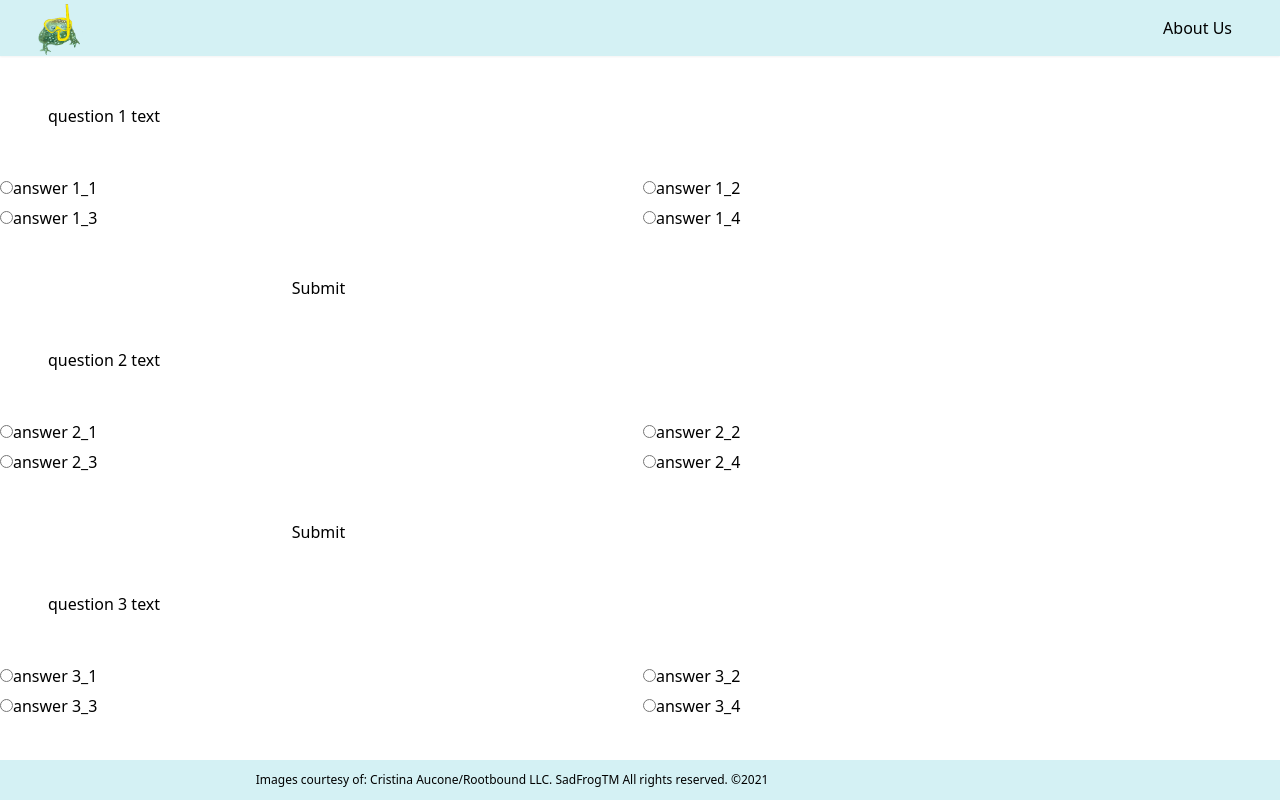
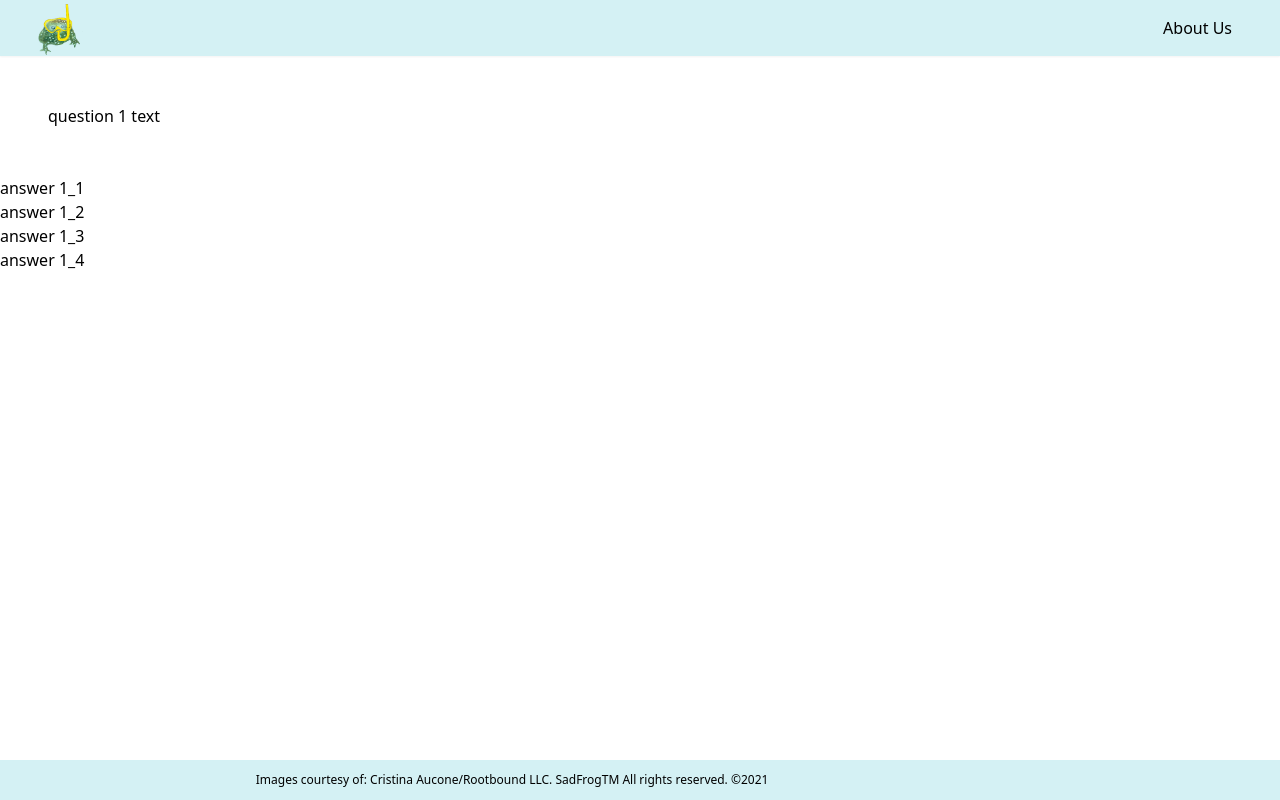
Before and after one commit to The-Road-to-Code/Toadally-Legit-Quiz, a React (Create React App) app: page /quiz in a window 1280 px wide. Built offline with nearby package versions, Linux system fonts and the light colour scheme.

Commit message:
working quiz with results redirect

```diff
--- a/src/components/Quiz/Answers.jsx
+++ b/src/components/Quiz/Answers.jsx
@@ -1,40 +1,31 @@
-import PropTypes from 'prop-types';
-import React from 'react';
-// import useQuiz from '../../hooks/useQuiz';
-import RadioOption from './RadioOption';
+// import PropTypes from 'prop-types';
+// import React from 'react';
+// // import useQuiz from '../../hooks/useQuiz';
+// import RadioOption from './RadioOption';
 
-function Answers({ values, toadValues }) {
-    // const { handleChange, handleSubmit } = useQuiz();
+// function Answers({ values, toadValues }) {
+//     // const { handleChange, handleSubmit } = useQuiz();
 
-    const handleSubmit = (e) => {
-        e.preventDefault();
-        console.log('submitted');
-    };
+//     const handleSubmit = (e) => {
+//         e.preventDefault();
+//         console.log('submitted');
+//     };
 
-    const handleAnswer = (e) => {
-        const { name, value } = e.target;
-        console.log('selectedAnswer: ', `${name}: ${value}`);
-        console.log('Option: ', e.target);
-    };
+//     const handleAnswer = (e) => {
+//         const { name, value } = e.target;
+//         console.log('selectedAnswer: ', `${name}: ${value}`);
+//         console.log('Option: ', e.target);
+//     };
 
-    console.log(toadValues);
-    return (
-        <form
-            className="grid overflow-hidden grid-cols-2 grid-rows-2 gap-1.5
-        "
-            onSubmit={handleSubmit}
-        >
-            {values.map((ans, idx) => (
-                <RadioOption answer={ans} onChange={handleAnswer} key={idx} />
-            ))}
-            <button className="mt-10">Submit</button>
-        </form>
-    );
-}
+//     console.log(toadValues);
+//     return (
 
-Answers.propTypes = {
-    toadValues: PropTypes.arrayOf(PropTypes.number).isRequired,
-    values: PropTypes.arrayOf(PropTypes.string).isRequired,
-};
+//     );
+// }
 
-export default Answers;
+// Answers.propTypes = {
+//     toadValues: PropTypes.arrayOf(PropTypes.number).isRequired,
+//     values: PropTypes.arrayOf(PropTypes.string).isRequired,
+// };
+
+// export default Answers;
--- a/src/components/Quiz/Question.jsx
+++ b/src/components/Quiz/Question.jsx
@@ -1,24 +1,21 @@
-import PropTypes from 'prop-types';
-import React from 'react';
-import Answers from './Answers';
+// import PropTypes from 'prop-types';
+// import React from 'react';
+// import Answers from './Answers';
 
-function Question({ quest }) {
-    const { question, answers, toadValues } = quest;
-    return (
-        <article>
-            <h3 className="m-12">{question}</h3>
-            <Answers values={answers} toadValues={toadValues} />
-        </article>
-    );
-}
+// function Question({ question, onChange }) {
+//     const { question, answers } = question;
+//     return (
 
-Question.propTypes = {
-    quest: PropTypes.shape({
-        answers: PropTypes.arrayOf(PropTypes.string),
-        id: PropTypes.string,
-        question: PropTypes.string,
-        toadValues: PropTypes.arrayOf(PropTypes.arrayOf(PropTypes.number)),
-    }),
-};
+//     );
+// }
 
-export default Question;
+// Question.propTypes = {
+//     quest: PropTypes.shape({
+//         answers: PropTypes.arrayOf(PropTypes.string),
+//         id: PropTypes.string,
+//         question: PropTypes.string,
+//         toadValues: PropTypes.arrayOf(PropTypes.arrayOf(PropTypes.number)),
+//     })
+// };
+
+// export default Question;
--- a/src/components/Quiz/RadioOption.jsx
+++ b/src/components/Quiz/RadioOption.jsx
@@ -3,16 +3,9 @@ import React from 'react';
 
 function RadioOption({ answer, onChange }) {
     return (
-        <label htmlFor="quizAnswer">
-            <input
-                id={answer}
-                type="radio"
-                name="quizAnswer"
-                value={answer} // toadValue for answer
-                onChange={onChange}
-            />
-            {answer}
-        </label>
+        <li>
+            <button onClick={onChange}>{answer}</button>
+        </li>
     );
 }
 
--- a/src/containers/QuizContainer.jsx
+++ b/src/containers/QuizContainer.jsx
@@ -1,15 +1,21 @@
 import React from 'react';
-import Question from '../components/Quiz/Question.jsx';
-// import useQuiz from '../hooks/useQuiz';
-import questions from '../data/questions';
+import useQuiz from '../hooks/useQuiz';
 
 function QuizContainer() {
-    console.log(questions);
+    const { questions, answers, handleAnswer } = useQuiz();
+
     return (
         <section>
-            {questions.map((quest, idx) => (
-                <Question key={`${quest.id}-${idx}`} quest={quest} />
-            ))}
+            <article>
+                <h3 className="m-12">{questions[answers.length].question}</h3>
+                <ul id="answers">
+                    {questions[answers.length].answers.map((answer, idx) => (
+                        <li key={idx} onClick={() => handleAnswer(idx)}>
+                            {answer}
+                        </li>
+                    ))}
+                </ul>
+            </article>
         </section>
     );
 }
--- a/src/hooks/useQuiz.js
+++ b/src/hooks/useQuiz.js
@@ -1,19 +1,19 @@
-import { useState, useEffect } from 'react';
+import { useState } from 'react';
 import { useHistory } from 'react-router-dom';
 import questions from '../data/questions.json';
 
 const useQuiz = () => {
     const [answers, setAnswers] = useState([]);
-    useHistory();
-
-    useEffect(() => {
-        if (answers.length === questions.length) {
-            history.pushState('/results');
-        }
-    }, [answers]);
+    const history = useHistory();
 
     const handleAnswer = (value) => {
-        setAnswers([...answers, value]);
+        // setAnswers([...answers, value]);
+        if (answers.length + 1 === questions.length) {
+            setAnswers((prev) => [...prev, value]);
+            history.push('/results');
+        } else {
+            setAnswers((prev) => [...prev, value]);
+        }
     };
 
     const clearAnswers = () => {
```
Also changed, not shown: .eslintrc.js.
